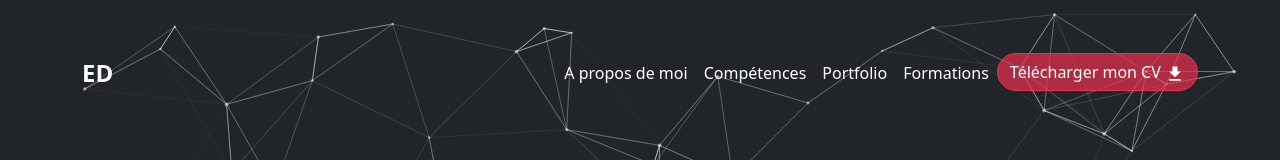
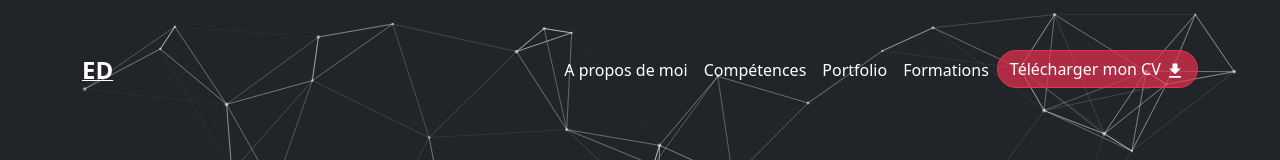
Before and after one commit to EmilieDeOliveira/emiliedeoliveira.github.io, a Next.js app: page / in a window 1280 px wide. Shown: the top 160 px of the page. Built offline with nearby package versions, Linux system fonts and the light colour scheme.

Commit message:
fix/fix url

```diff
--- a/src/app/components/navigation/navigation.tsx
+++ b/src/app/components/navigation/navigation.tsx
@@ -8,6 +8,7 @@ import { Button } from 'react-bootstrap';
 import FileDownloadIcon from '@mui/icons-material/FileDownload';
 import useMobile from '@/app/hooks/useMobile.hook';
 import cv from './Emilie_DeOliveira_cv.pdf';
+import Link from 'next/link';
 
 const Navigation = () => {
   const [scroll, setScroll] = useState(false);
@@ -30,7 +31,7 @@ const Navigation = () => {
   return (
     <Navbar id='navbar' collapseOnSelect expand="lg" className={isMobile ? "bg-body-tertiary notTransparent" : scroll ? "bg-body-tertiary notTransparent" : "transparent"} fixed="top" >
       <Container>
-        <Navbar.Brand href={"/"}>ED</Navbar.Brand>
+        <Link href={"/"}><Navbar.Brand href={"/"}>ED</Navbar.Brand></Link>
         <Navbar.Toggle aria-controls="basic-navbar-nav" />
         <Navbar.Collapse className="justify-content-end">
           <Nav>
```
